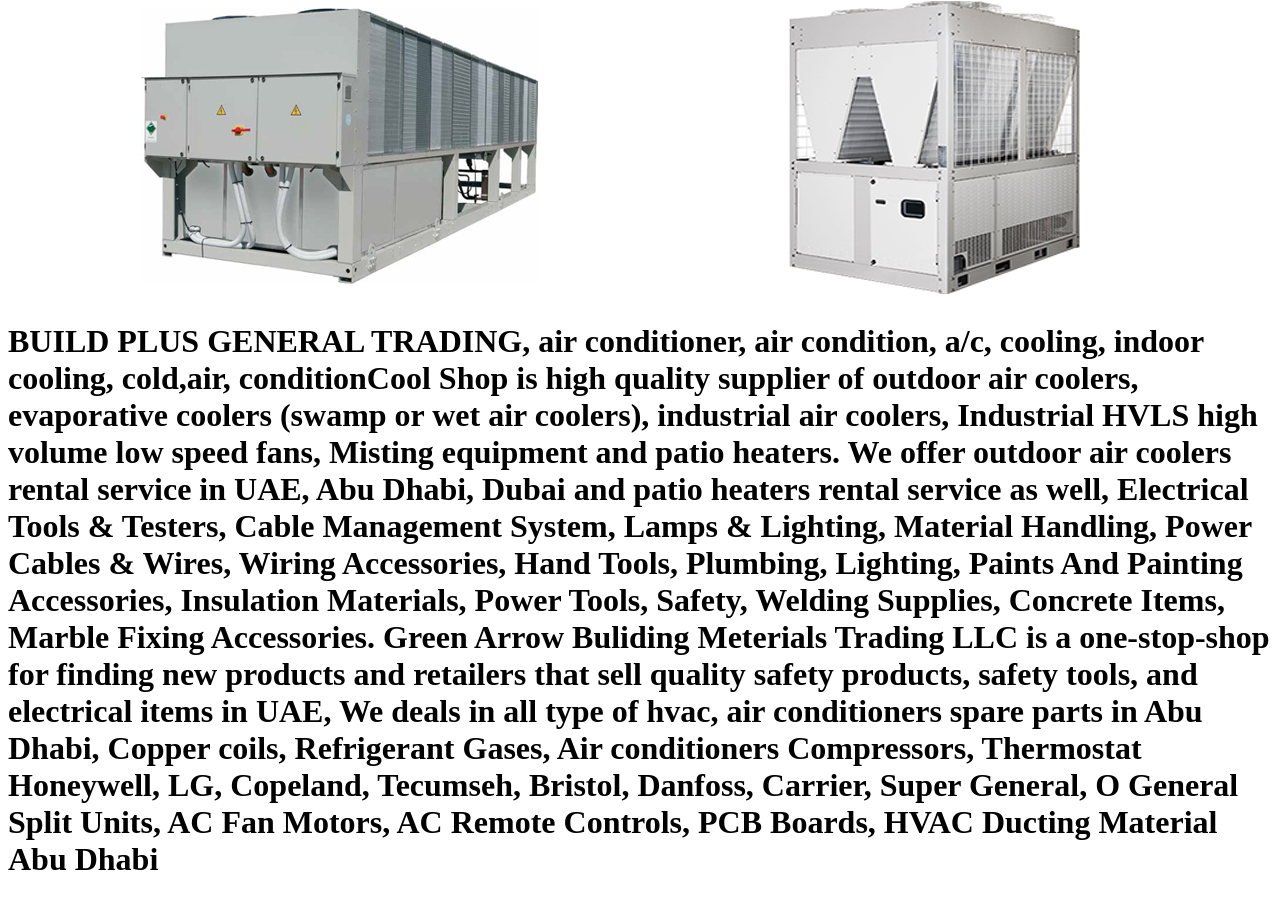
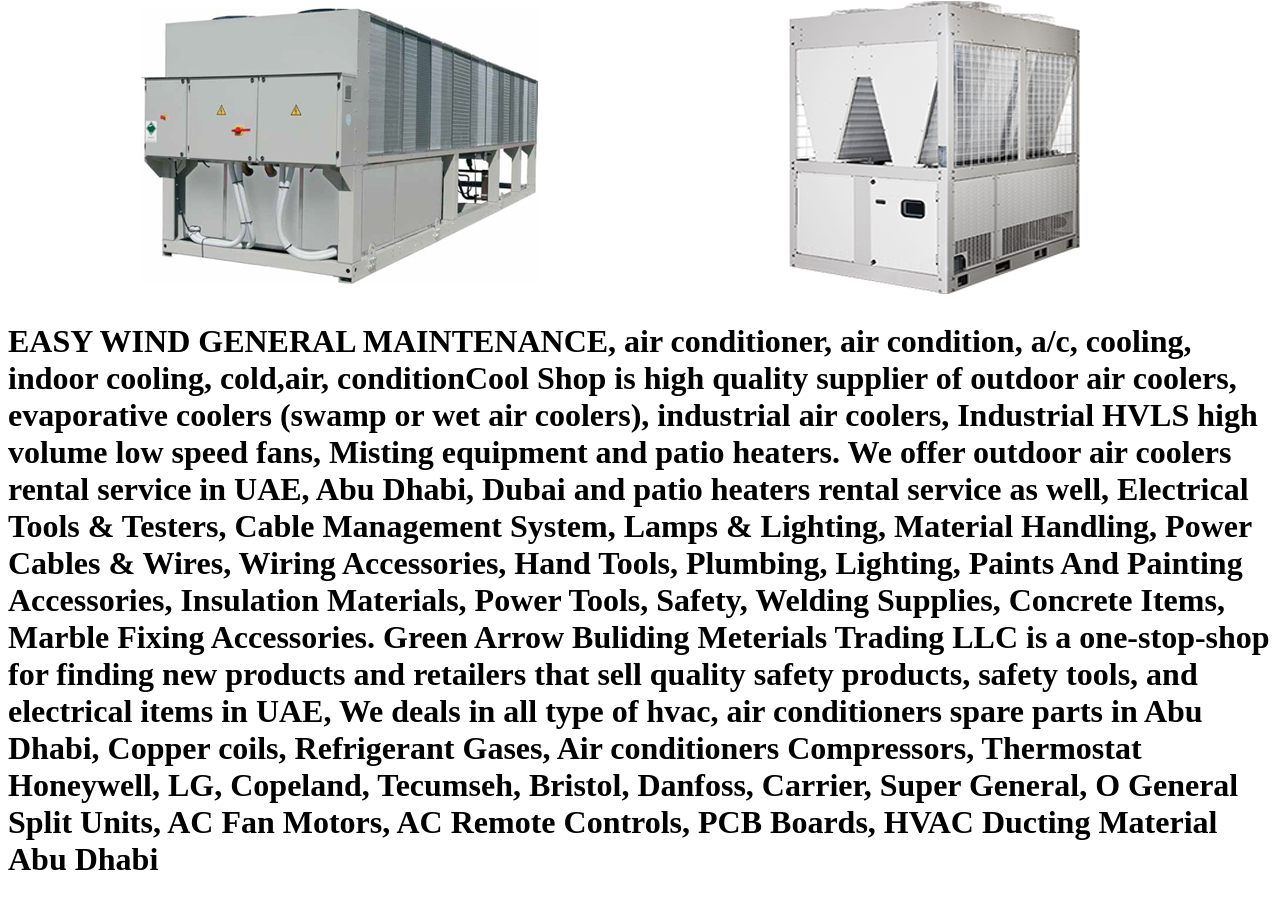
Before and after one commit to easywindgm/easywindgm.github.io, a plain HTML site: page air-conditioner-parts-and-accessories/indexbp.html in a window 1280 px wide. Shown: the part 519-1418 px from the top of the page. Drawn offline with Linux system fonts and the light colour scheme.

Commit message:
up0209202309300121

```diff
--- a/air-conditioner-parts-and-accessories/indexbp.html
+++ b/air-conditioner-parts-and-accessories/indexbp.html
@@ -33,6 +33,6 @@
     <h1>COOLING EQUIPMENT</h1>
     <h1>Our team provides consulting services according to the requirements of each individual project, we are offering automated cooling and heating systems for livestock, Hotels, Schools and many other facilities around the World.</h1>
 <center><img src="img/air-conditioner.jpg"><img src="img/cc1.jpg"><img src="img/cc2.jpg"><img src="img/cc3.jpg"></center>
-<h1>BUILD PLUS GENERAL TRADING, air conditioner, air condition, a/c, cooling, indoor cooling, cold,air, conditionCool Shop is high quality supplier of outdoor air coolers, evaporative coolers (swamp or wet air coolers), industrial air coolers, Industrial HVLS high volume low speed fans, Misting equipment and patio heaters. We offer outdoor air coolers rental service in UAE, Abu Dhabi, Dubai and patio heaters rental service as well, Electrical Tools & Testers, Cable Management System, Lamps & Lighting, Material Handling, Power Cables & Wires, Wiring Accessories, Hand Tools, Plumbing, Lighting, Paints And Painting Accessories, Insulation Materials, Power Tools, Safety, Welding Supplies, Concrete Items, Marble Fixing Accessories. Green Arrow Buliding Meterials Trading LLC is a one-stop-shop for finding new products and retailers that sell quality safety products, safety tools, and electrical items in UAE, We deals in all type of hvac, air conditioners spare parts in Abu Dhabi, Copper coils, Refrigerant Gases, Air conditioners Compressors, Thermostat Honeywell, LG, Copeland, Tecumseh, Bristol, Danfoss, Carrier, Super General, O General Split Units, AC Fan Motors, AC Remote Controls, PCB Boards, HVAC Ducting Material Abu Dhabi</h1>
+<h1>EASY WIND GENERAL MAINTENANCE, air conditioner, air condition, a/c, cooling, indoor cooling, cold,air, conditionCool Shop is high quality supplier of outdoor air coolers, evaporative coolers (swamp or wet air coolers), industrial air coolers, Industrial HVLS high volume low speed fans, Misting equipment and patio heaters. We offer outdoor air coolers rental service in UAE, Abu Dhabi, Dubai and patio heaters rental service as well, Electrical Tools & Testers, Cable Management System, Lamps & Lighting, Material Handling, Power Cables & Wires, Wiring Accessories, Hand Tools, Plumbing, Lighting, Paints And Painting Accessories, Insulation Materials, Power Tools, Safety, Welding Supplies, Concrete Items, Marble Fixing Accessories. Green Arrow Buliding Meterials Trading LLC is a one-stop-shop for finding new products and retailers that sell quality safety products, safety tools, and electrical items in UAE, We deals in all type of hvac, air conditioners spare parts in Abu Dhabi, Copper coils, Refrigerant Gases, Air conditioners Compressors, Thermostat Honeywell, LG, Copeland, Tecumseh, Bristol, Danfoss, Carrier, Super General, O General Split Units, AC Fan Motors, AC Remote Controls, PCB Boards, HVAC Ducting Material Abu Dhabi</h1>
 </body>
 </html>
```
Also changed, not shown: index.html (+2 -2 lines).
